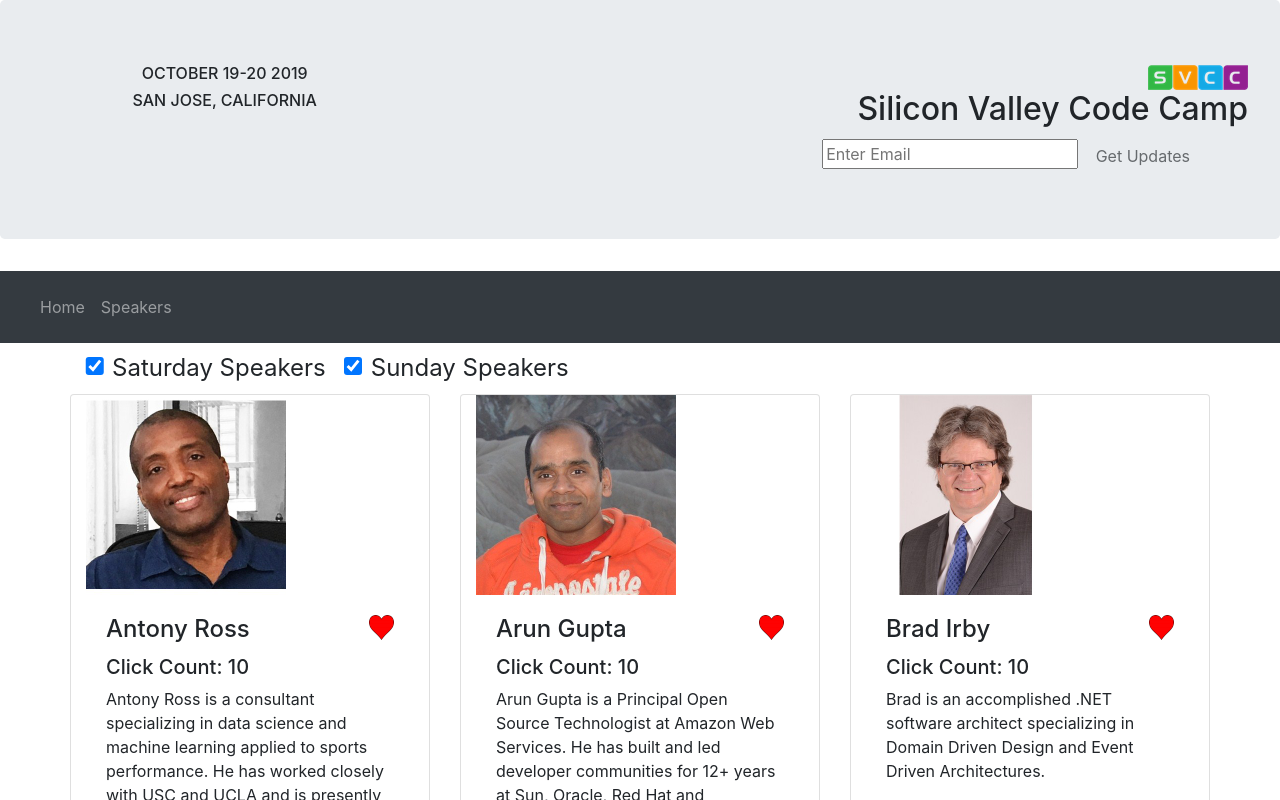
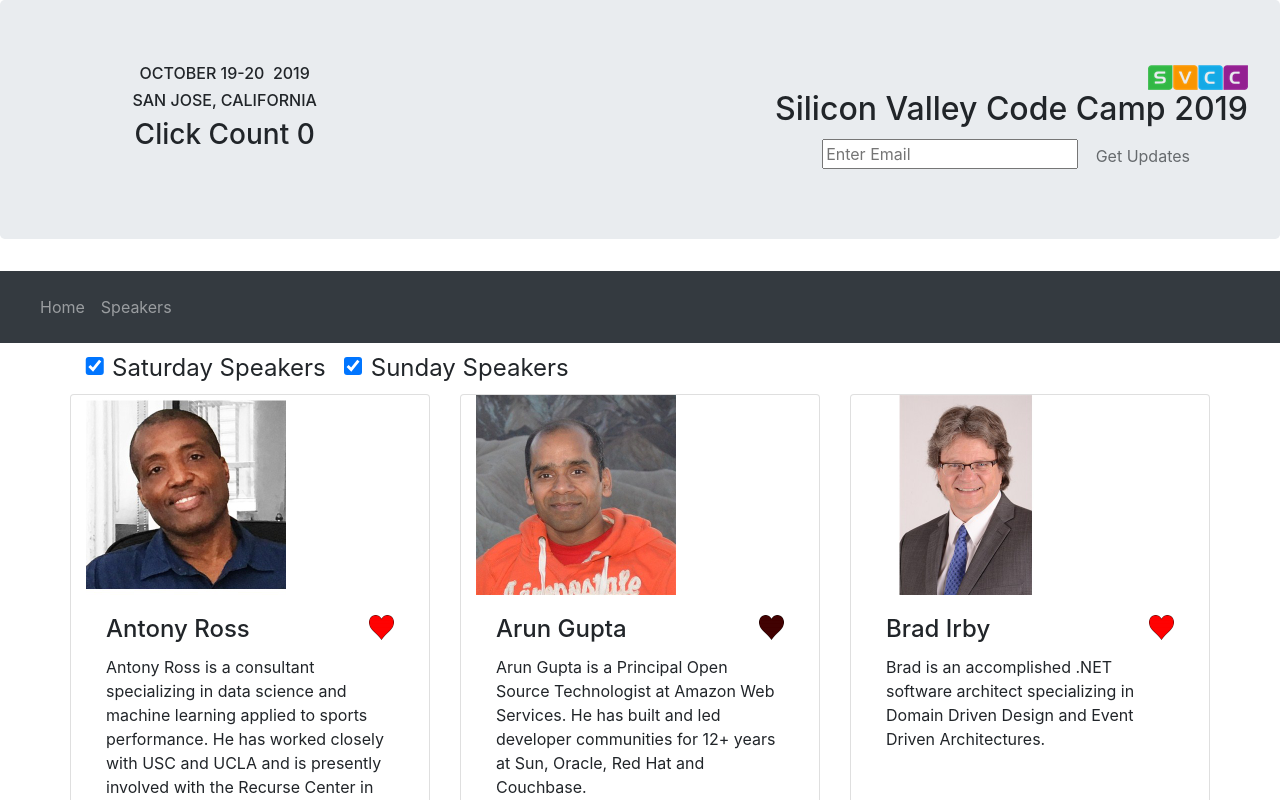
Before and after one commit to Peace-Apple/campu, a Next.js app: page /speakers in a window 1280 px wide. Shown: the top 800 px of the page. Built offline with nearby package versions, Linux system fonts and the light colour scheme.

Commit message:
Add one fav count

```diff
--- a/db.json
+++ b/db.json
@@ -51,7 +51,7 @@
       "lastName": "Gupta",
       "sat": false,
       "sun": true,
-      "favorite": true,
+      "favorite": false,
       "bio": "Arun Gupta is a Principal Open Source Technologist at Amazon Web Services. He has built and led developer communities for 12+ years at Sun, Oracle, Red Hat and Couchbase."
     },
     {
--- a/src/GlobalState.js
+++ b/src/GlobalState.js
@@ -7,13 +7,17 @@
   const {
     isLoading,
     speakerList,
+    favoriteClickCount,
     toggleSpeakerFavorite,
+    incrementFavoriteClickCount,
   } = useSpeakerDataManager();
 
   const provider = {
     isLoading,
     speakerList,
+    favoriteClickCount,
     toggleSpeakerFavorite,
+    incrementFavoriteClickCount,
   };
 
   return (
--- a/src/Header.js
+++ b/src/Header.js
@@ -1,23 +1,27 @@
-import React from 'react';
+import React, { useContext } from 'react';
 import SignMeUp from './SignMeUp';
+import { GlobalContext } from './GlobalState';
 
 export const Header = () => {
   const signupCallback = (email) => {
     return console.log(`sign up called with email ${email}`);
   };
 
+  const { favoriteClickCount } = useContext(GlobalContext);
   return (
     <div className="jumbotron jumbotronheight">
       <div className="row">
         <div className="col-12 col-sm-4 text-center">
-          <h6 className="text-uppercase">October 19-20 2019</h6>
+          <h6 className="text-uppercase">October 19-20&nbsp;&nbsp;2019</h6>
           <h6 className="text-uppercase">San Jose, California</h6>
+          <h5></h5>
+          <h3>Click Count {favoriteClickCount}</h3>
         </div>
         <div className="col-12 col-sm-8 text-lg-right">
           <div>
             <img src="/static/SVCClogo.png" />
           </div>
-          <h2>Silicon Valley Code Camp</h2>
+          <h2>Silicon Valley Code Camp 2019</h2>
           <div className="row col-12 text-lg-right">
             <SignMeUp signupCallback={signupCallback} />
           </div>
--- a/src/SpeakerDetail.js
+++ b/src/SpeakerDetail.js
@@ -1,15 +1,13 @@
-import React from 'react';
+import React, { useContext } from 'react';
 import ImageToggleOnScroll from './ImageToggleOnScroll';
 import useSpeakerDataManager from './useSpeakerDataManager';
+import { GlobalContext } from './GlobalState';
 
 const SpeakerDetail = React.memo(({ speakerRec, onHeartFavoriteHandler }) => {
   const { id, firstName, lastName, bio, favorite } = speakerRec;
   console.log(`SpeakerDetail:${id} ${firstName} ${lastName} ${favorite}`);
 
-  const {
-    favoriteClickCount,
-    incrementFavoriteClickCount,
-  } = useSpeakerDataManager();
+  const { incrementFavoriteClickCount } = useContext(GlobalContext);
 
   return (
     <div className="card col-4 cardmin">
@@ -32,7 +30,7 @@
             {firstName} {lastName}
           </span>
         </h4>
-        <h5>Click Count: {favoriteClickCount}</h5>
+
         <span>{bio}</span>
       </div>
     </div>
--- a/src/useSpeakerDataManager.js
+++ b/src/useSpeakerDataManager.js
@@ -8,7 +8,7 @@
     {
       isLoading: true,
       speakerList: [],
-      favoriteClickCount: 10,
+      favoriteClickCount: 0,
     },
   );
 
```
